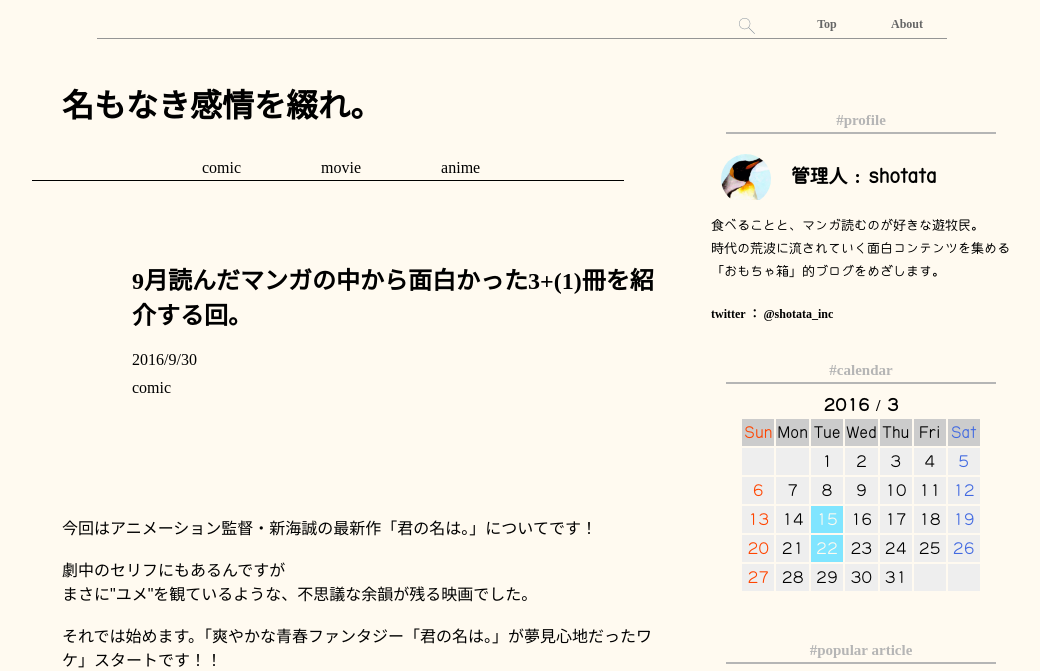
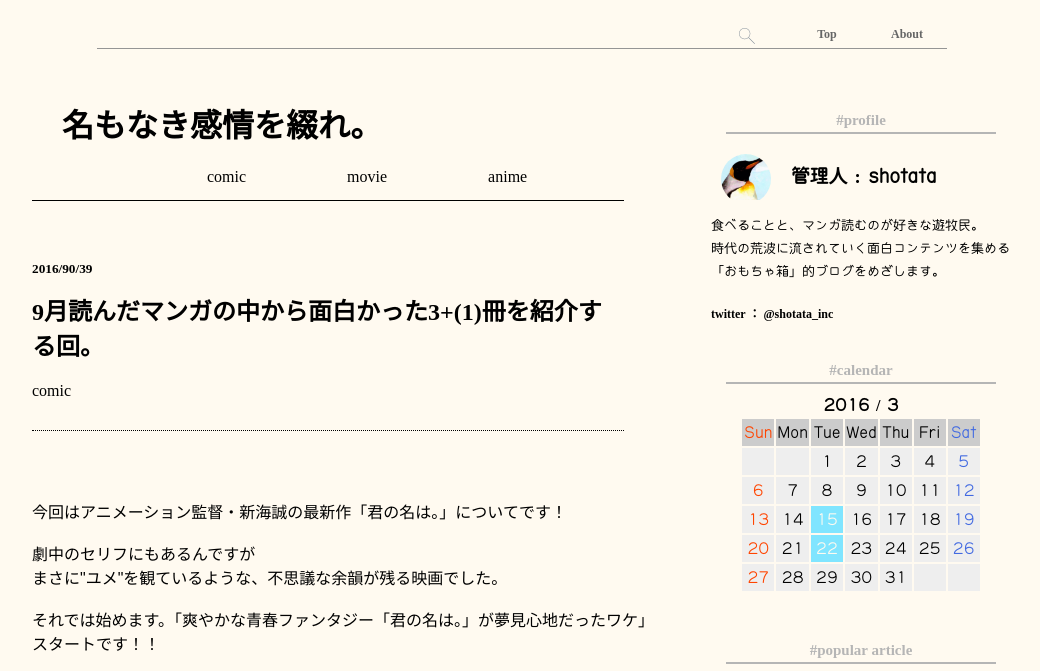
Before and after one commit to shotata/myblog, a PHP site: page /text.html in a window 1280 px wide. Shown: the top 671 px of the page, without its empty margins (118-1158 px from the left). Run offline with PHP 8.4, Linux system fonts and the light colour scheme; some web fonts are replaced.

Commit message:
textページの非hover時デザイン完了

```diff
--- a/about.html
+++ b/about.html
@@ -19,7 +19,7 @@
     <div class="header">
         <ul class="menu">
             <li><img src="img/g3773.png" alt="検索"></li>
-                <li><a href="index.html">Top</a></li>
+            <li><a href="index1.html">Top</a></li>
             <li><a href="about.html">About</a></li>
         </ul>
     </div>
@@ -40,7 +40,7 @@
             </div>
             <div class="newarticle">
                 <h2>#new article</h2>
-                    <a href="#"><h3>二月読んだマンガの中から面白かった3(+2)冊を紹介する回。</h3></a>
+                <a href="text.html"><h3>二月読んだマンガの中から面白かった3(+2)冊を紹介する回。</h3></a>
                 <a href="#"><h3>いい大人が観るもんだ。映画「ドラえもん 新・のび太の日本誕生」には愛が溢れすぎている</h3></a>
                 <a href="#"><h3>二月読んだマンガの中から面白かった3(+2)冊を紹介する回。</h3></a>
                 <a href="#"><h3>絶賛こそすれ、コミック版「< harmony/ > 1」に文句を言うヤツなんかいないだろう</h3></a>
--- a/anime.html
+++ b/anime.html
@@ -5,16 +5,16 @@
     <title>名もなき感情を綴れ。</title>
     <link rel="stylesheet" href="css/header.css">
     <link rel="stylesheet" href="css/body.css">
-    <link rel="stylesheet" href="css/main.css">
+    <link rel="stylesheet" href="css/cmaCategory.css">
     <link rel="stylesheet" href="css/article.css">
     <link rel="stylesheet" href="css/side.css">
     <link rel="stylesheet" href="css/footer.css">
     <link rel="stylesheet" href="css/ripple.css">
     <link rel="stylesheet" href="css/calendar.css">
     <script type="text/javascript" src="javascript/jquery-ver2.1.3.min.js"></script>
-    <script type="text/javascript" src="javascript/cut-others.js"></script>
+    <script type="text/javascript" src="javascript/cut-cma.js"></script>
     <script type="text/javascript" src="javascript/bricks.js"></script>
-    <script type="text/javascript" src="javascript/java.js"></script>
+    <script type="text/javascript" src="javascript/cma.js"></script>
     <script type="text/javascript" src="javascript/ripple.js"></script>
     <script type="text/javascript" src="javascript/FlowType.js"></script>
     <script type="text/javascript" src="javascript/multipleCalendarCreater.js"></script>
--- a/comic.html
+++ b/comic.html
@@ -24,7 +24,7 @@
     <div class="header">
         <ul class="menu">
             <li><img src="img/g3773.png" alt="検索"></li>
-            <li><a href="index.html">Top</a></li>
+            <li><a href="index1.html">Top</a></li>
             <li><a href="#">About</a></li>
         </ul>
     </div>
--- a/css/header.css
+++ b/css/header.css
@@ -1,7 +1,7 @@
 .header{
     position: relative;
     width: 850px;
-    top: 30px;
+    top: 40px;
     padding: 0px;
     margin: 0 auto;
     font-family: "honoka";
--- a/css/text.css
+++ b/css/text.css
@@ -1,45 +1,73 @@
 .blog-title{
   height: 100px;
   width: 90%;
-  top: 50px;
-  padding: 0px 0;
+  top: 70px;
+  padding: 0px 0 0px 0;
   position: relative;
   font-family: "honoka";
   border-bottom: 1px solid;
 }
 .blog-title h1{
-    margin-left: 30px;
+  margin-left: 30px;
 }
 .title-category-ul{
-  line-height: 40px;
   margin-left: 50px;
 }
 .title-category-ul li{
   float: left;
-  margin-left: 80px;
+  margin: 0 0 0px 80px;
   list-style-type: none;
 }
 .title-category-ul a{
   text-decoration: none;
 }
-.title-category-ul a:hover{
+
+.CateBtn1,
+.CateBtn2,
+.CateBtn3{
+  padding: 20px 5px;
+}
+.CateBar1,
+.CateBar2,
+.CateBar3{
+  height: 1px;
+  width: 53%;
+  float: left;
+  margin: 5px 0px 0 11px;
   border-bottom: 2px solid;
+  opacity: 0;
+}
+.CateBtn1:hover ~ .CateBar1,
+.CateBtn2:hover ~ .CateBar2,
+.CateBtn3:hover ~ .CateBar3{
+  opacity: 1;
+  -moz-transition: 0.3s;
+  -webkit-transition: 0.3s;
+  -o-transition: 0.3s;
+  -ms-transition: 0.3s;
+  transition: 0.3s;
 }
 
 
 .article-title{
-  width: 80%;
-  margin: 130px 20px 30px 100px;
+  width: 90%;
+  margin: 130px 20px 30px 0px;
+  padding: 0 0 20px 0;
   position: relative;
   font-family: "honoka";
+  border-bottom: 1px dotted;
 }
 
 .article-title p{
   margin: 10px 0;
 }
 
+.article-title h5{
+  margin-bottom: -5px;
+}
+
 .article-text{
-    margin: 100px 30px 200px 30px;
+    margin: 50px 30px 200px 0px;
     font-family: "游ゴシック", "Yu Gothic", YuGothic, "Hiragino Kaku Gothic ProN", "Hiragino Kaku Gothic Pro", "メイリオ", Meiryo, "ＭＳ ゴシック", sans-serif;
     font-weight: 500;
 }
--- a/movie.html
+++ b/movie.html
@@ -5,16 +5,16 @@
     <title>名もなき感情を綴れ。</title>
     <link rel="stylesheet" href="css/header.css">
     <link rel="stylesheet" href="css/body.css">
-    <link rel="stylesheet" href="css/main.css">
+    <link rel="stylesheet" href="css/cmaCategory.css">
     <link rel="stylesheet" href="css/article.css">
     <link rel="stylesheet" href="css/side.css">
     <link rel="stylesheet" href="css/footer.css">
     <link rel="stylesheet" href="css/ripple.css">
     <link rel="stylesheet" href="css/calendar.css">
     <script type="text/javascript" src="javascript/jquery-ver2.1.3.min.js"></script>
-    <script type="text/javascript" src="javascript/cut-others.js"></script>
+    <script type="text/javascript" src="javascript/cut-cma.js"></script>
     <script type="text/javascript" src="javascript/bricks.js"></script>
-    <script type="text/javascript" src="javascript/java.js"></script>
+    <script type="text/javascript" src="javascript/cma.js"></script>
     <script type="text/javascript" src="javascript/ripple.js"></script>
     <script type="text/javascript" src="javascript/FlowType.js"></script>
     <script type="text/javascript" src="javascript/multipleCalendarCreater.js"></script>
--- a/text.html
+++ b/text.html
@@ -19,7 +19,7 @@
     <div class="header">
         <ul class="menu">
             <li><img src="img/g3773.png" alt="検索"></li>
-            <li><a href="index.html">Top</a></li>
+            <li><a href="index1.html">Top</a></li>
             <li><a href="about.html">About</a></li>
         </ul>
     </div>
@@ -29,15 +29,15 @@
                 <h1>名もなき感情を綴れ。</h1>
                 <div class="title-category-ul">
                     <ul>
-                        <li><a href="" title="">comic</a></li>
-                        <li><a href="" title="">movie</a></li>
-                        <li><a href="" title="">anime</a></li>
+                        <li><a href="#" class="CateBtn1">comic</a><span class="CateBar1"></span></li>
+                        <li><a href="#" class="CateBtn2">movie</a><span class="CateBar2"></span></li>
+                        <li><a href="#" class="CateBtn3">anime</a><span class="CateBar3"></span></li>
                     </ul>
                 </div>
             </div>
             <div class="article-title">
+                <h5>2016/90/39</h5>
                 <h2>9月読んだマンガの中から面白かった3+(1)冊を紹介する回。</h2>
-                <p>2016/9/30</p>
                 <p>comic</p>
             </div>
             <div class="article-text">
```
Lines whose indentation alone changed are shown as unchanged.
